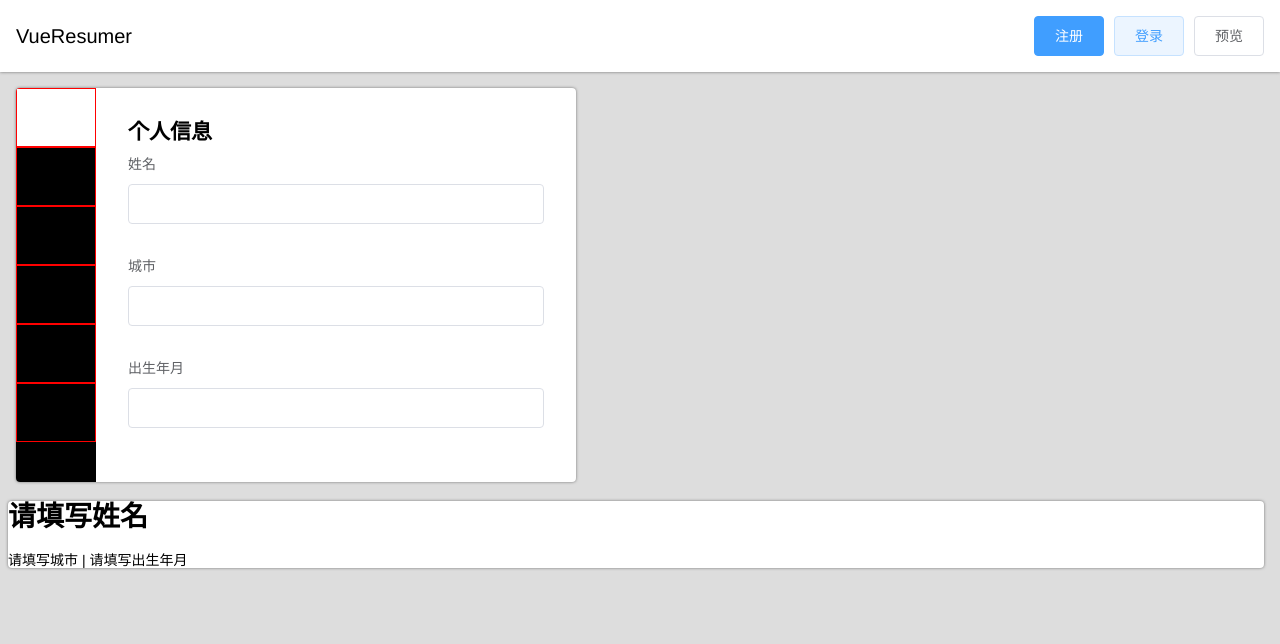
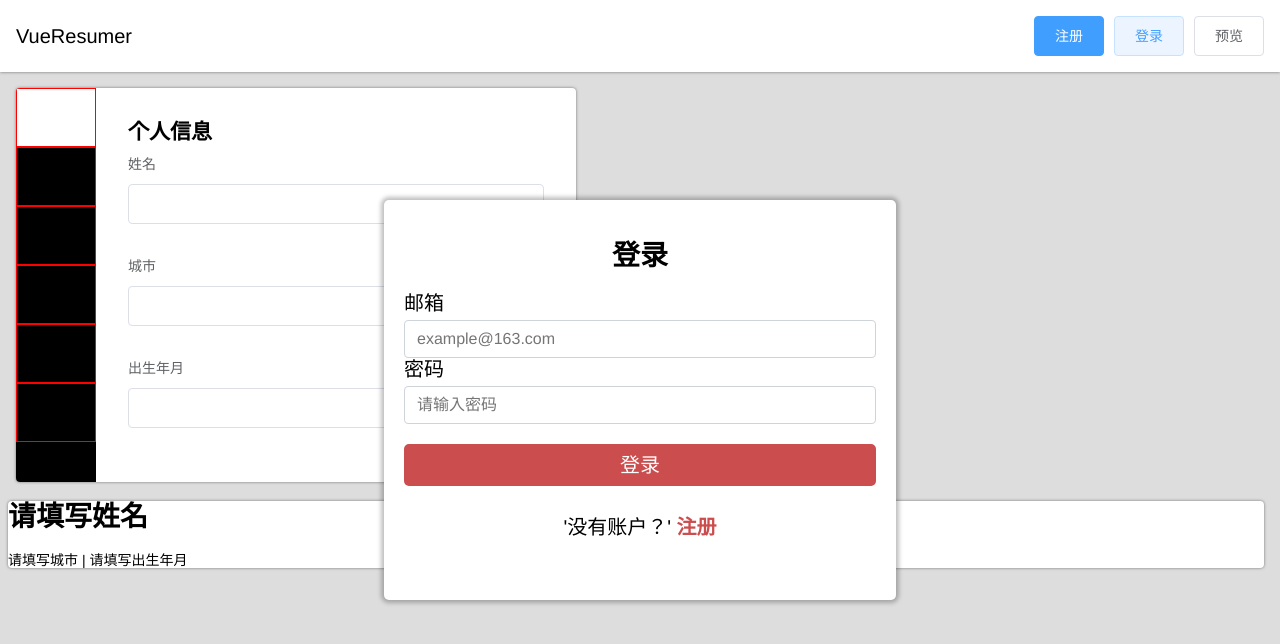
Before and after one commit to weiyanqin/vue-onlineResumeEditor, a Vue app: page / in a window 1280 px wide. Both pictures are taken after a click on the button "登录". Shown: the top 644 px of the page. Built offline with nearby package versions, Linux system fonts and the light colour scheme.

Commit message:
添加登陆框

```diff
--- a/src/App.vue
+++ b/src/App.vue
@@ -1,6 +1,6 @@
 <template>
-  <div id="app" v-bind:class="{previewMode: previewMode}">
-    <Topbar class="topbar" v-on:preview="preview"/>
+  <div id="app" v-bind:class="{previewMode: previewMode,loginMode: loginMode}">
+    <Topbar class="topbar" v-on:preview="preview" v-on:login="login"/>
     <main>
       <Editor v-bind:resume="resume" class="editor"/>
       <Preview v-bind:resume="resume" class="preview"/>
@@ -18,6 +18,7 @@ export default {
   data() {
     return {
       previewMode: false,
+      loginMode: false,
       resume: {
         profile: { name: "", city: "", birth: "" },
         workHistory: [{ company: "", content: "" }],
@@ -34,6 +35,9 @@ export default {
     },
     preview(){
       this.previewMode = true
+    },
+    login(){
+      this.loginMode = true
     }
   },
   components: {
@@ -109,4 +113,7 @@ main {
   right: 16px;
   bottom: 16px;
 }
+.loginMode #topbar .login{
+  display: block;
+}
 </style>
--- a/src/components/Topbar.vue
+++ b/src/components/Topbar.vue
@@ -5,14 +5,71 @@
         </div>
         <div class="actions">
             <el-button type="primary">注册</el-button>
-            <el-button>登录</el-button>
+            <el-button v-on:click="login">登录</el-button>
             <el-button v-on:click="preview">预览</el-button>
+        </div>
+        <div class="login">
+            <form class="form">
+                <h2>登录</h2>
+                <div class="row">
+                    <label>邮箱</label>
+                    <input type="email" placeholder= "example@163.com">
+                </div>
+                <div class="row">
+                    <label>密码</label>
+                    <input type="password" placeholder="请输入密码">
+                </div>
+                <div class="row">
+                    <button type="submit" class="submit">登录</button>
+                </div>
+            </form>
+            <div class="toSignUp">
+                '没有账户？'
+                <a href="#SignUp">注册</a>
+            </div>
+        </div>
+        <div class="signUp">
+            <form class="form">
+                <h2>注册</h2>
+                <div class="row">
+                    <label>邮箱</label>
+                    <input type="email" placeholder= "example@163.com">
+                </div>
+                <div class="row">
+                    <label>密码</label>
+                    <input type="password" placeholder="请输入密码">
+                </div>
+                <div class="row">
+                    <label>确认密码</label>
+                    <input type="password" placeholder="确认密码">
+                </div>
+                <div class="row">
+                    <button type="submit" class="submit">登录</button>
+                </div>
+            </form>
+            <div class="toLogin">
+                '已有账户？'
+                <a href="#/Login">登录</a>
+            </div>
         </div>
     </div>
 
 </template>
 
-<style lang="scss">
+<script>
+export default {
+  methods: {
+    preview() {
+      this.$emit("preview");
+    },
+    login(){
+      this.$emit('login')
+    }
+  }
+};
+</script>
+
+<style>
 #topbar {
   display: flex;
   justify-content: space-between;
@@ -20,14 +77,93 @@
   align-items: center;
   font-size: 20px;
 }
+#topbar .login {
+  display: none;
+  position: fixed;
+  width: 40%;
+  min-width: 300px;
+  min-height: 400px;
+  transform: translate(-50%, -50%);
+  left: 50%;
+  top: 50%;
+  background: #ffffff;
+  padding: 20px;
+  box-shadow: 0 0 4px 3px rgba(0, 0, 0, 0.25);
+  border-radius: 5px;
+}
+#topbar .form {
+  width: 100%;
+  border-radius: 5px;
+  margin: 0 0 20px 0;
+}
+#topbar .form h2 {
+  text-align: center;
+  font-size: 28px;
+  font-weight: 700;
+  margin: 20px 0 20px 0;
+}
+#topbar.form .row {
+  margin: 5px;
+}
+
+#topbar .form .row label {
+  display: block;
+  margin: 0 0 5px 0;
+}
+#topbar .form .row input {
+  display: block;
+  width: 100%;
+  padding: 0.375rem 0.75rem;
+  font-size: 1rem;
+  line-height: 1.5;
+  color: #495057;
+  background-color: #fff;
+  background-clip: padding-box;
+  border: 1px solid #ced4da;
+  border-radius: 0.25rem;
+}
+#topbar .form .row .submit {
+  display: block;
+  width: 100%;
+  background: #cb4d4e;
+  color: #fff;
+  padding: 5px;
+  text-align: center;
+  line-height: 1.5;
+  margin-top: 20px;
+  font-weight: 400px;
+  border: 1px solid transparent;
+  border-radius: 5px;
+  cursor: pointer;
+}
+#topbar .login .toSignUp {
+  padding: 10px;
+  text-align: center;
+}
+#topbar .login .toSignUp a {
+  color: #cb4d4e;
+  font-weight: 700;
+}
+#topbar .signUp {
+  display: none;
+  position: fixed;
+  width: 40%;
+  min-width: 300px;
+  min-height: 400px;
+  transform: translate(-50%, -50%);
+  left: 50%;
+  top: 50%;
+  background: #ffffff;
+  padding: 20px;
+  box-shadow: 0 0 4px 3px rgba(0, 0, 0, 0.25);
+  border-radius: 5px;
+}
+#topbar .signUp .toLogin {
+  padding: 10px;
+  text-align: center;
+}
+#tobar .signUp .toLogin a {
+  color: #cb4d4e;
+  font-weight: 700;
+}
 </style>
-
-<script>
-export default {
-    methods: {
-        preview(){
-            this.$emit('preview')
-        }
-    }
-}
-</script>
```
